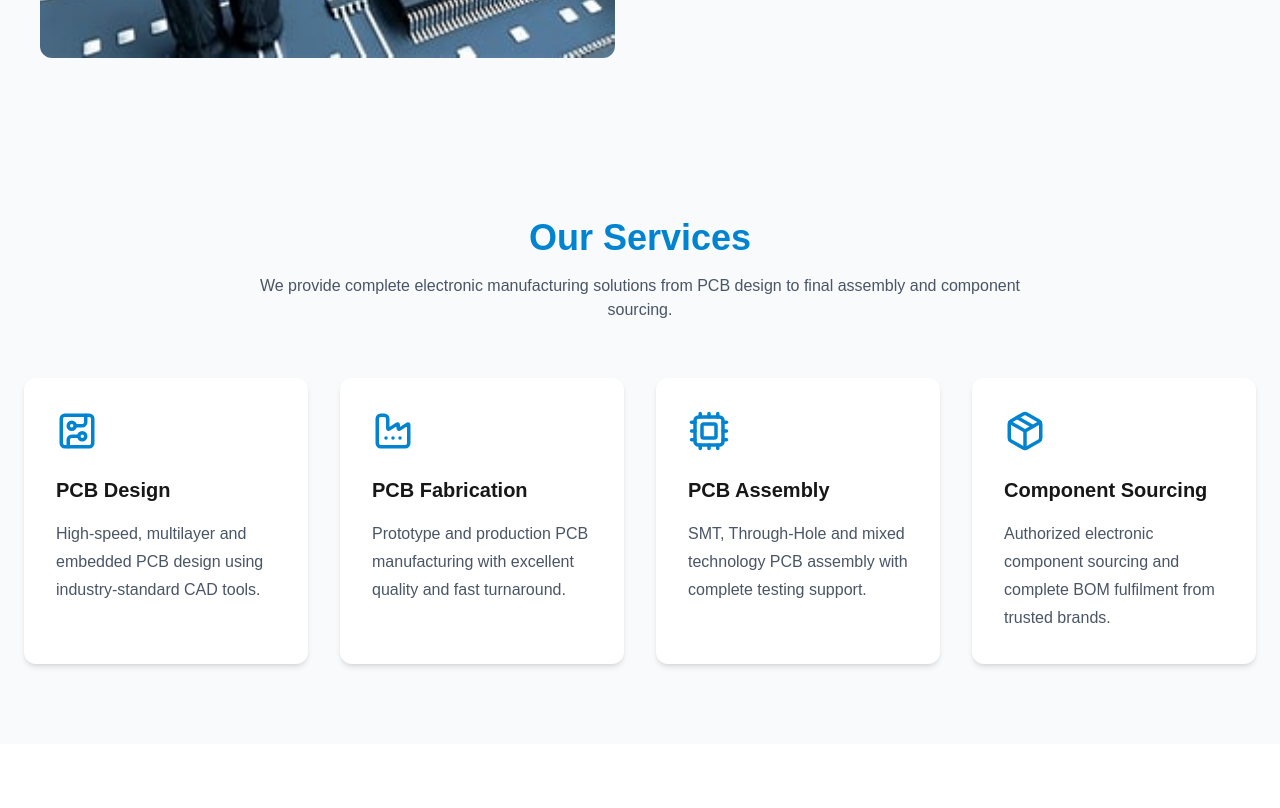
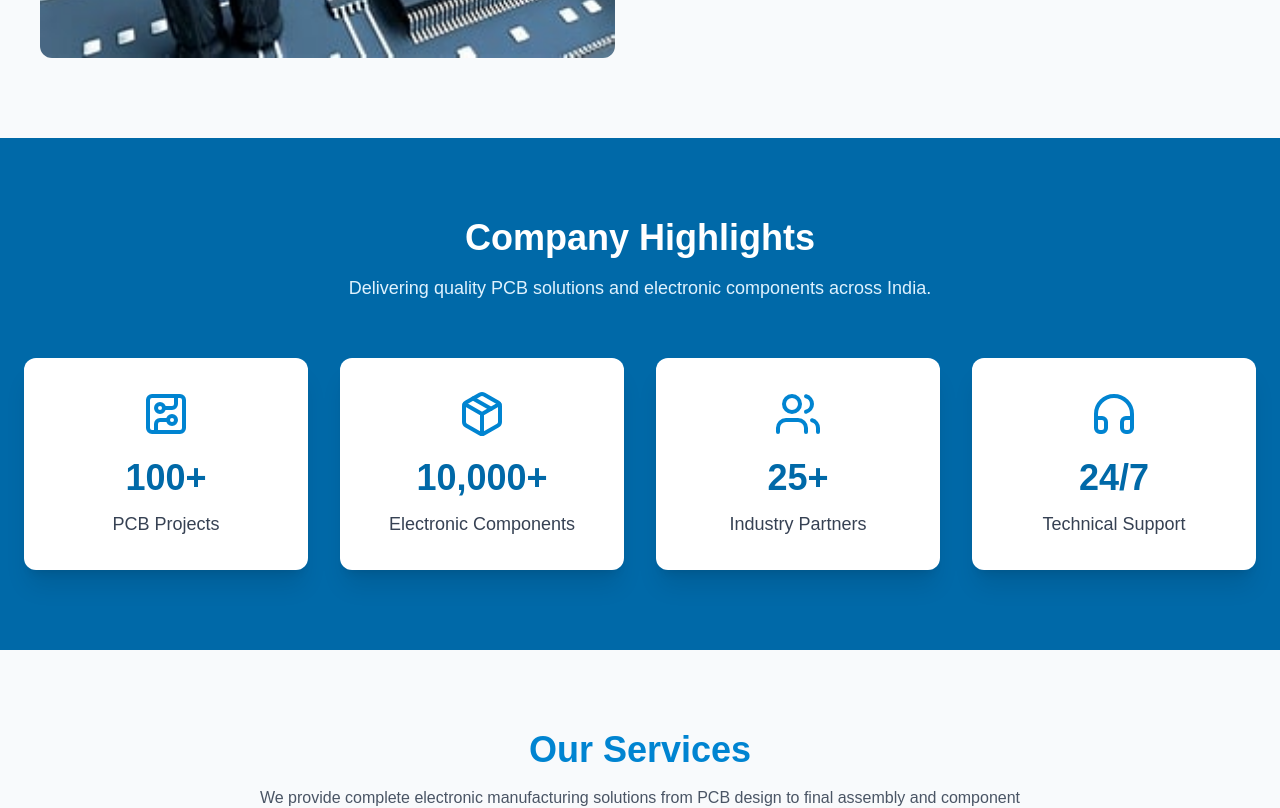
Before and after one commit to infome070-collab/tesseract-electronics, a Next.js app: page / in a window 1280 px wide. Shown: the part 1180-1988 px from the top of the page. Built offline with nearby package versions, Linux system fonts and the light colour scheme.

Commit message:
Add company statistics section

```diff
--- a/app/page.tsx
+++ b/app/page.tsx
@@ -1,6 +1,7 @@
 import Header from "@/components/Header";
 import Hero from "@/components/Hero";
 import About from "@/components/About";
+import Stats from "@/components/Stats";
 import Services from "@/components/Services";
 import Products from "@/components/Products";
 import Brands from "@/components/Brands";
@@ -10,16 +11,17 @@ import Footer from "@/components/Footer";
 
 export default function Home() {
   return (
-      <>
+    <main className="bg-slate-50">
       <Header />
       <Hero />
       <About />
+      <Stats />
       <Services />
       <Products />
       <Brands />
       <Industries />
       <Contact />
       <Footer />
-    </>
+    </main>
   );
 }
--- a/components/Stats.tsx
+++ b/components/Stats.tsx
@@ -0,0 +1,72 @@
+"use client";
+
+import { CircuitBoard, Package, Users, Headphones } from "lucide-react";
+
+const stats = [
+  {
+    icon: CircuitBoard,
+    number: "100+",
+    title: "PCB Projects",
+  },
+  {
+    icon: Package,
+    number: "10,000+",
+    title: "Electronic Components",
+  },
+  {
+    icon: Users,
+    number: "25+",
+    title: "Industry Partners",
+  },
+  {
+    icon: Headphones,
+    number: "24/7",
+    title: "Technical Support",
+  },
+];
+
+export default function Stats() {
+  return (
+    <section className="bg-sky-700 py-20 text-white">
+      <div className="mx-auto max-w-7xl px-6">
+
+        <div className="mb-14 text-center">
+          <h2 className="text-4xl font-bold">
+            Company Highlights
+          </h2>
+
+          <p className="mt-4 text-lg text-sky-100">
+            Delivering quality PCB solutions and electronic components across India.
+          </p>
+        </div>
+
+        <div className="grid gap-8 sm:grid-cols-2 lg:grid-cols-4">
+          {stats.map((item, index) => {
+            const Icon = item.icon;
+
+            return (
+              <div
+                key={index}
+                className="rounded-xl bg-white p-8 text-center shadow-xl transition duration-300 hover:-translate-y-2 hover:shadow-2xl"
+              >
+                <Icon
+                  className="mx-auto mb-5 text-sky-600"
+                  size={48}
+                />
+
+                <h3 className="text-4xl font-bold text-sky-700">
+                  {item.number}
+                </h3>
+
+                <p className="mt-3 text-lg font-medium text-gray-700">
+                  {item.title}
+                </p>
+              </div>
+            );
+          })}
+        </div>
+
+      </div>
+    </section>
+  );
+}
```
Lines whose indentation alone changed are shown as unchanged.
